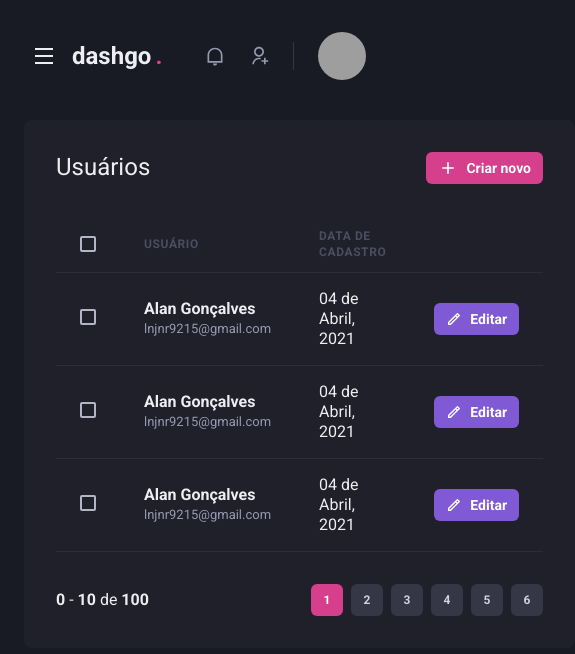
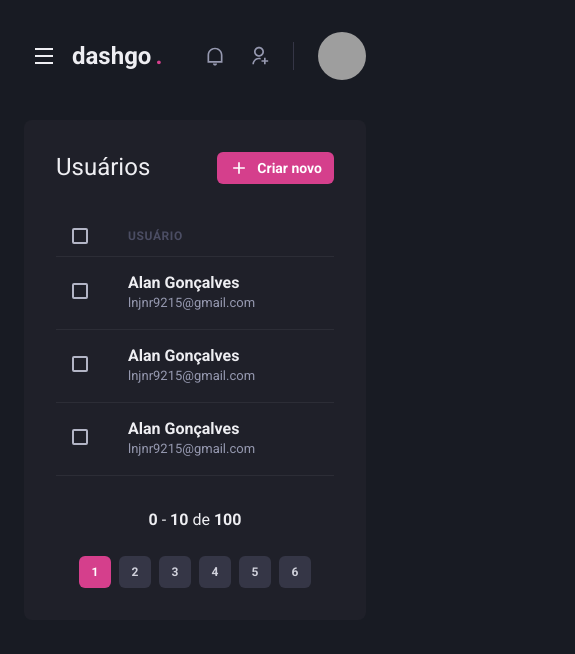
Before and after one commit to lanDev01/dashgo, a Next.js app: page /users in a window 390 px wide. Shown: the top 654 px of the page, 575 px wide, since content can reach past the window. Built offline with nearby package versions, Linux system fonts and the light colour scheme; grey boxes are pictures that could not be loaded.

Commit message:
style: add responsive users table

```diff
--- a/src/components/Pagination/Index.tsx
+++ b/src/components/Pagination/Index.tsx
@@ -4,7 +4,7 @@
 export function Pagination() {
   return (
     <Stack
-      direction="row"
+      direction={["column","row"]}
       mt="8"
       justify="space-between"
       align="center"
--- a/src/pages/dashboard.tsx
+++ b/src/pages/dashboard.tsx
@@ -66,14 +66,14 @@
         <SideBar />
 
         <SimpleGrid flex="1" gap="4" minChildWidth="320px">
-          <Box p="8" bg="gray.800" borderRadius={8} pb="4">
+          <Box p={["6" ,"8"]} bg="gray.800" borderRadius={8} pb="4">
             <Text fontSize="lg" mb="4">
               Inscritos da semana
             </Text>
             <Chart options={options} series={series} type="area" height={160} />
           </Box>
 
-          <Box p="8" bg="gray.800" borderRadius={8} pb="4">
+          <Box p={["6" ,"8"]} bg="gray.800" borderRadius={8} pb="4">
             <Text fontSize="lg" mb="4">
               Taxa de abertura
             </Text>
--- a/src/pages/users/index.tsx
+++ b/src/pages/users/index.tsx
@@ -1,10 +1,15 @@
 import { Header } from "@/src/components/Header";
-import { Pagination } from "@/src/components/Pagination";
+import { Pagination } from "@/src/components/Pagination/Index";
 import { SideBar } from "@/src/components/Sidebar";
-import { Box, Button, Checkbox, Flex, Heading, Icon, Table, Tbody, Td, Text, Th, Thead, Tr } from "@chakra-ui/react";
+import { Box, Button, Checkbox, Flex, Heading, Icon, Table, Tbody, Td, Text, Th, Thead, Tr, useBreakpointValue } from "@chakra-ui/react";
 import { RiAddLine, RiPencilLine } from "react-icons/ri";
 
 export default function UserList() {
+  const isWideVersion = useBreakpointValue({
+    base: false,
+    lg: true
+  })
+
   return (
     <Box>
       <Header />
@@ -32,18 +37,18 @@
           <Table colorScheme="whiteAlpha">
             <Thead>
               <Tr>
-                <Th px="6" color="gray.300" width="8">
+                <Th px={["4", "4", "6"]} color="gray.300" width="8">
                   <Checkbox colorScheme="pink" />
                 </Th>
                 <Th>Usuário</Th>
-                <Th>Data de cadastro</Th>
-                <Th width="6"></Th>
+                { isWideVersion && <Th>Data de cadastro</Th>}
+                {/* <Th width="6"></Th> */}
               </Tr>
             </Thead>
 
             <Tbody>
               <Tr>
-                <Td px="6">
+                <Td px={["4", "4", "6"]}>
                   <Checkbox colorScheme="pink" />
                 </Td>
                 <Td>
@@ -52,8 +57,8 @@
                     <Text fontSize="small" color="gray.300">lnjnr9215@gmail.com</Text>
                   </Box>
                 </Td>
-                <Td>04 de Abril, 2021</Td>
-                <Td>
+                { isWideVersion && <Td>04 de Abril, 2021</Td>}
+                {/* <Td>
                   <Button
                     as="a"
                     size="sm"
@@ -63,10 +68,10 @@
                   >
                     Editar
                   </Button>
-                </Td>
+                </Td> */}
               </Tr>
               <Tr>
-                <Td px="6">
+                <Td px={["4", "4", "6"]}>
                   <Checkbox colorScheme="pink" />
                 </Td>
                 <Td>
@@ -75,8 +80,8 @@
                     <Text fontSize="small" color="gray.300">lnjnr9215@gmail.com</Text>
                   </Box>
                 </Td>
-                <Td>04 de Abril, 2021</Td>
-                <Td>
+                { isWideVersion && <Td>04 de Abril, 2021</Td>}
+                {/* <Td>
                   <Button
                     as="a"
                     size="sm"
@@ -86,10 +91,10 @@
                   >
                     Editar
                   </Button>
-                </Td>
+                </Td> */}
               </Tr>
               <Tr>
-                <Td px="6">
+                <Td px={["4", "4", "6"]}>
                   <Checkbox colorScheme="pink" />
                 </Td>
                 <Td>
@@ -98,8 +103,8 @@
                     <Text fontSize="small" color="gray.300">lnjnr9215@gmail.com</Text>
                   </Box>
                 </Td>
-                <Td>04 de Abril, 2021</Td>
-                <Td>
+                { isWideVersion && <Td>04 de Abril, 2021</Td>}
+                {/* <Td>
                   <Button
                     as="a"
                     size="sm"
@@ -109,7 +114,7 @@
                   >
                     Editar
                   </Button>
-                </Td>
+                </Td> */}
               </Tr>
             </Tbody>
           </Table>
```
